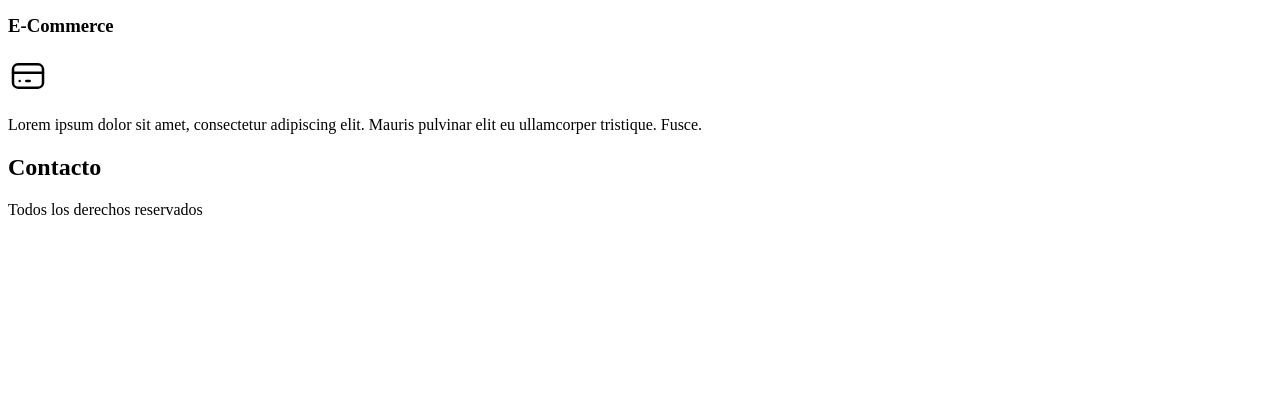
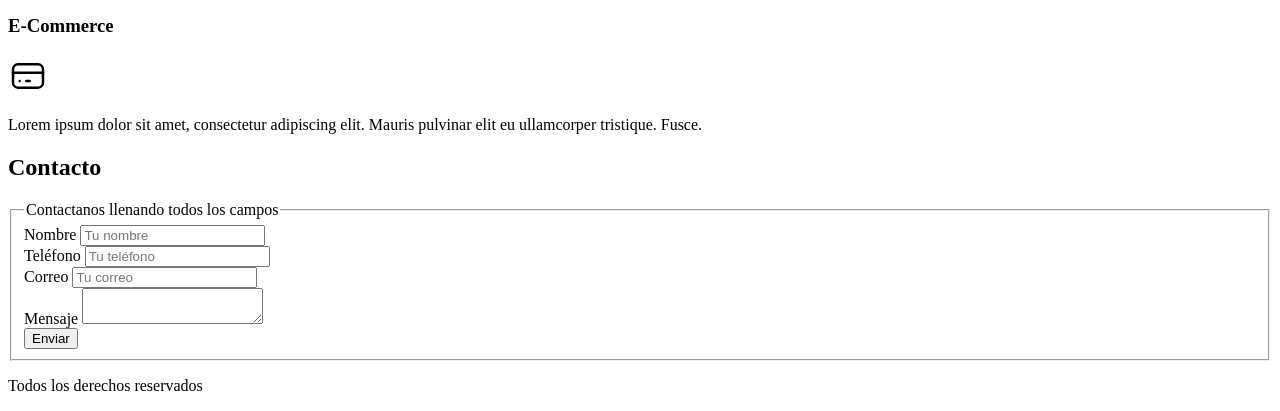
Before and after one commit to LuisMarioSolano/Freelancer-Project, a plain HTML site: page Index.html in a window 1280 px wide. Shown: the part 1511-1922 px from the top of the page. Before the commit the page ends 1746 px from the top, so only its background shows below. Drawn offline with Linux system fonts and the light colour scheme.

Commit message:
Update index.html: Add Forms

```diff
--- a/Index.html
+++ b/Index.html
@@ -88,6 +88,34 @@
 
     <section>
         <h2>Contacto</h2>
+        <form>
+            <fieldset>
+                <legend>Contactanos llenando todos los campos</legend>
+
+                <div>
+                    <label>Nombre</label>
+                    <input type="text" placeholder="Tu nombre">
+                </div>
+
+                <div>
+                    <label>Teléfono</label>
+                    <input type="tel" placeholder="Tu teléfono">
+                </div>
+
+                <div>
+                    <label>Correo</label>
+                    <input type="email" placeholder="Tu correo">
+                </div>
+
+                <div>
+                    <label>Mensaje</label>
+                    <textarea></textarea>
+                </div>
+
+                <div><input type="submit" value="Enviar"></div>
+
+            </fieldset>
+        </form>
     </section>
 
     <footer>
```
